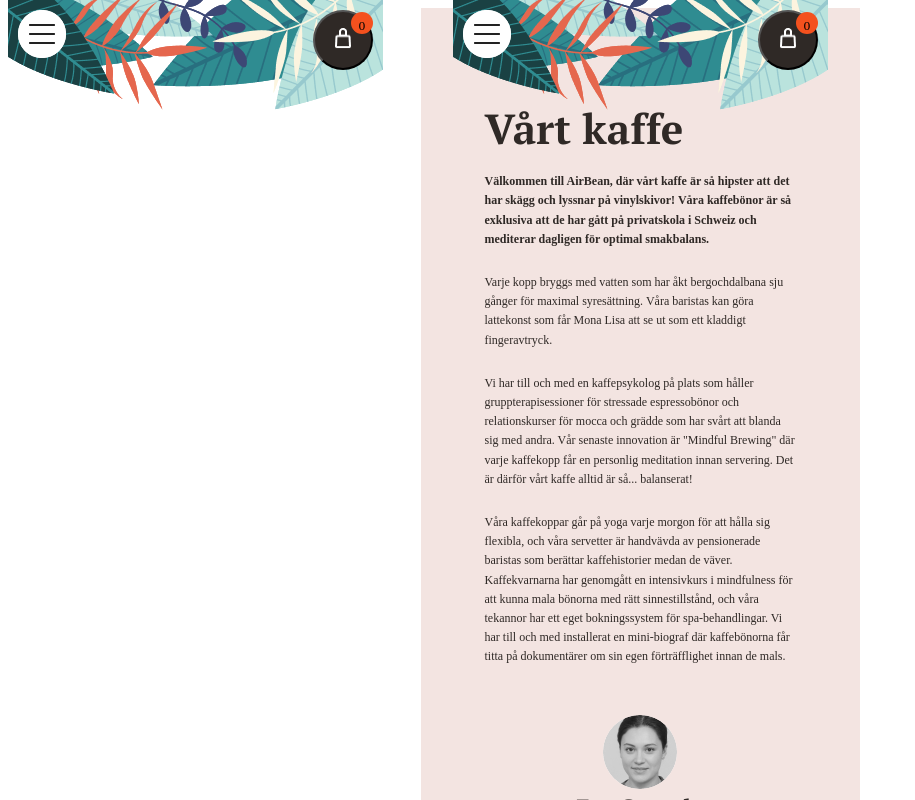
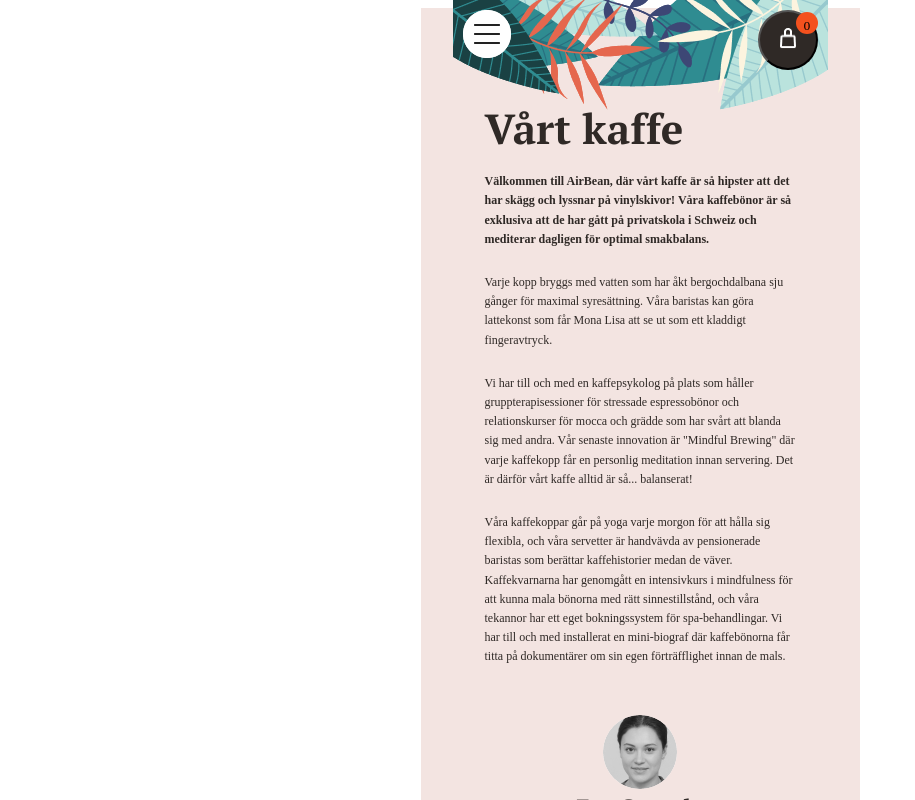
Before and after one commit to Robinjorgensen123/Ankan-AirBean, a React (Vite) app in the folder AirBean/: page /about in a window 1280 px wide. Shown: the top 800 px of the page, without its empty margins (0-915 px from the left). Built offline with nearby package versions, Linux system fonts and the light colour scheme; no server answers.

Commit message:
added dev to routing

```diff
--- a/AirBean/src/App.jsx
+++ b/AirBean/src/App.jsx
@@ -13,7 +13,7 @@
 function App() {
   return (
     <>
-      <Header />
+      {/* <Header /> */}
       <Router>
       <div className="app-container">
         <Routing/>
--- a/AirBean/src/components/CartOverlay/CartManager.jsx
+++ b/AirBean/src/components/CartOverlay/CartManager.jsx
@@ -1,7 +1,7 @@
 
 import React, { useState } from "react";
-import Header from "../Header/Header";
-import CartOverlay from "./CartOverlay";
+import Header from "../Header/Header/"
+import CartOverlay from "./CartOverlay/"
 
 function CartManager() {
 
@@ -14,7 +14,7 @@
   return (
     <>
 
-      <Header toggleCart={toggleOverlay} />
+      {/* <Header toggleCart={toggleOverlay} /> */}
 
       <CartOverlay
         isVisible={isOverlayOpen}
--- a/AirBean/src/components/Header/Header.jsx
+++ b/AirBean/src/components/Header/Header.jsx
@@ -32,20 +32,20 @@
                     </button>
                     {isMenuOpen && <Navbar closeMenu={() => setIsMenuOpen(false)}/>}
                     <section>
-                        <button className='cart-button'>
+                        <button className='cart-button' onClick={toggleOverlay}>
                         <img className='cart-icon'
                         src={bagIcon}
                         alt="cart-icon"
                         />
                          <span className='cart-item-count'>0{/*hit skickas props från meny sidan */}</span>
                         </button>
-
+                        <CartOverlay isVisible={isCartOverlayVisible} toggleOverlay={toggleOverlay} />
                     </section>
 
             </section>
 
             {/* CartOverlay, som öppnas när cart-button klickas */}
-            <CartOverlay isVisible={isCartOverlayVisible} toggleOverlay={toggleOverlay} />
+
         </header>
     );
 };
--- a/AirBean/src/components/Routing/Routing.jsx
+++ b/AirBean/src/components/Routing/Routing.jsx
@@ -9,7 +9,7 @@
   return (
     <div>
         <Routes>
-          <Route path="/" element={<About />} /> {/* Startsidan */}
+         {/*  { <Route path="/" element={< />} /> {/* Startsidan }  */}
           <Route path="/about" element={<About />} />
          {/*  <Route path="/status" element={<Status />} /> {/* Status-sidan */}
         </Routes>
```
